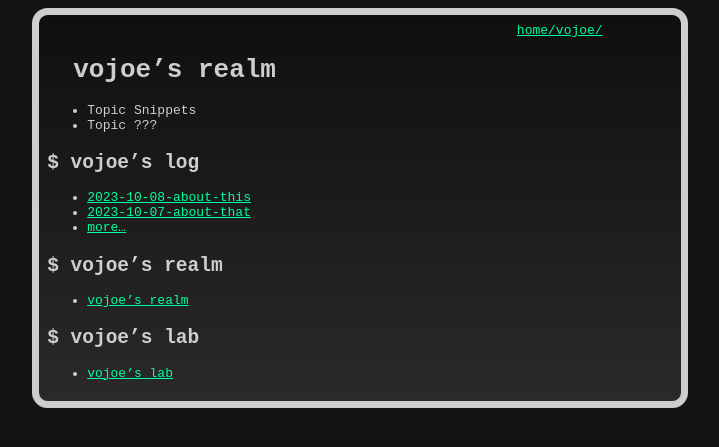
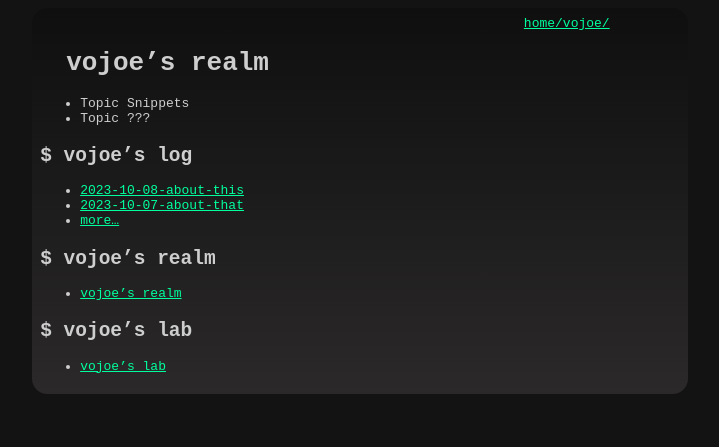
Before and after one commit to vojoe/vojoe.github.io, a Jekyll site: the page built from docs/index.md, in a window 1280 px wide. Shown: the top 447 px of the page, without its empty margins (280-999 px from the left). Built offline with Jekyll 4.4.1, drawn with Linux system fonts in a browser that asks for light colours; our own code applies the rules of GitHub Pages for plain Markdown files.

Commit message:
remove border

```diff
--- a/docs/_sass/vojoe.scss
+++ b/docs/_sass/vojoe.scss
@@ -31,8 +31,6 @@ h2:before {
 
 .terminal {
     border-width: 1ch;
-    border-style: solid;
-    border-color: var(--page-foreground);
     background: linear-gradient(var(--terminal-background-1), var(--terminal-background-2));
     border-radius: 2ch;
     margin: 1ch;
```
